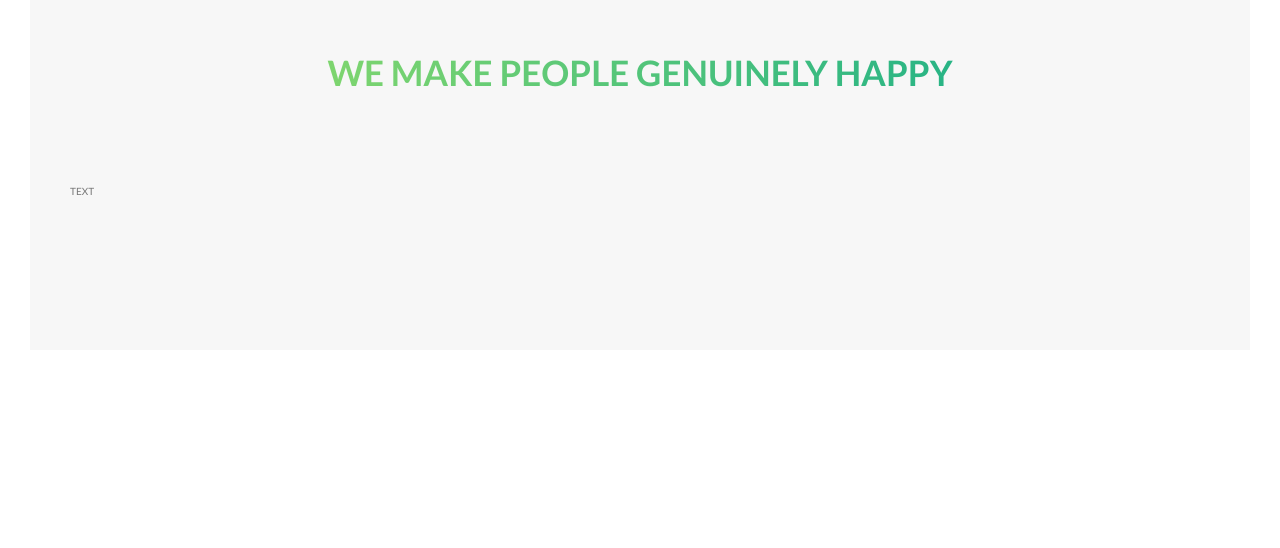
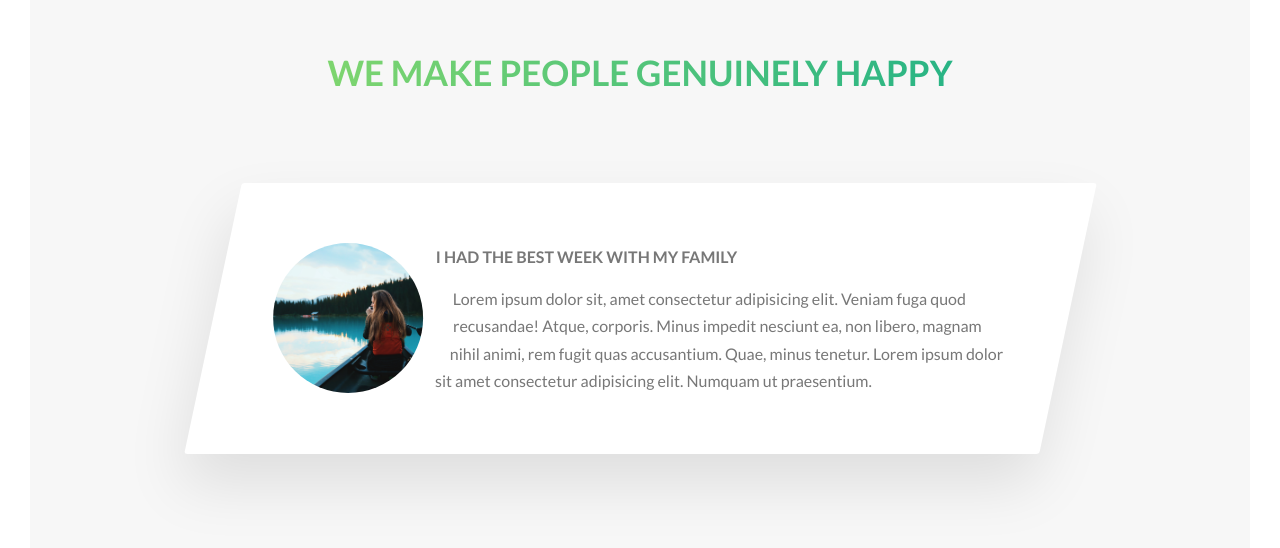
Before and after one commit to len23/Landing-Tour-Webpage, a website: page index.html in a window 1280 px wide. Shown: the part 3348-3896 px from the top of the page. Before the commit the page ends 3728 px from the top, so only its background shows below. Drawn offline with Linux system fonts and the light colour scheme.

Commit message:
Testimoies Sections

```diff
--- a/index.html
+++ b/index.html
@@ -218,7 +218,15 @@
                 </div>
                 <div class="row">
                     <div class="story">
-                        TEXT
+                        <figure class="story__shape">
+                            <img src="img/nat-8.jpg" alt="Person on a tour" class="story__img">
+                        </figure>
+                        <div class="story__text">
+                            <h3 class="heading-tertiary u-margin-bottom-small">I had the best week with my family</h3>
+                            <p>
+                               Lorem ipsum dolor sit, amet consectetur adipisicing elit. Veniam fuga quod recusandae! Atque, corporis. Minus impedit nesciunt ea, non libero, magnam nihil animi, rem fugit quas accusantium. Quae, minus tenetur. Lorem ipsum dolor sit amet consectetur adipisicing elit. Numquam ut praesentium.
+                            </p>
+                        </div>
                     </div>
                 </div>
             </section>
--- a/sass/components/_story.scss
+++ b/sass/components/_story.scss
@@ -0,0 +1,32 @@
+.story {
+  width: 75%;
+  margin: 0 auto;
+  box-shadow: 0 3rem 6rem rgba($color-black, .1);
+  background-color: $color-white;
+  border-radius: 3px;
+  padding: 6rem;
+  padding-left: 9rem;
+  font-size: $default-font-size;
+  transform: skewX(-12deg);
+
+
+
+  &__shape {
+    width:15rem;
+    height: 15rem;
+    float: left;
+    -webkit-shape-outside: circle(50% at 50% 50%);
+    shape-outside: circle(50% at 50% 50%);
+    -webkit-clip-path: circle(50% at 50% 50%);
+    clip-path: circle(50% at 50% 50%);
+    transform: translateX(-3rem) skewX(12deg);
+  }
+
+  &__img {
+    height: 100%;
+  }
+
+  &__text {
+    transform: skewX(12deg);
+  }
+}
```
Also changed, not shown: css/style.css.
